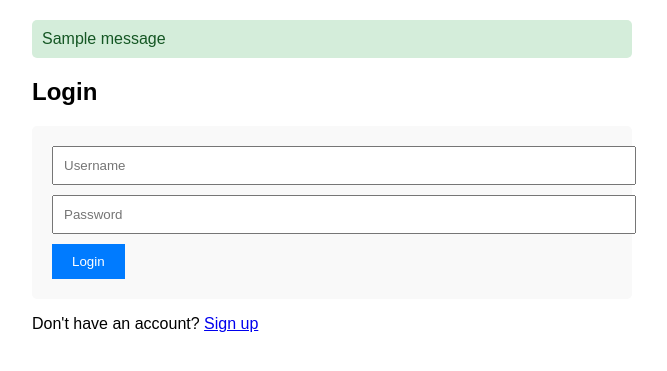
After one commit to 11x-x11/2024_Hachakthon, a Flask app: page /login in a window 1280 px wide. The commit adds this page. Shown: the top 371 px of the page, without its empty margins (308-975 px from the left). Run offline with Flask 3, Linux system fonts and the light colour scheme; one stand-in notice (Sample message) is shown.

Commit message:
login/signout

```diff
--- a/app.py
+++ b/app.py
@@ -1,59 +1,93 @@
-"""
-app.py contains all of the server application
-this is where you'll find all of the GET/POST request handlers
-the socket event handlers are inside of socket_routes.py
-"""
-
-from flask import Flask, render_template, request, redirect, url_for, session, abort
+from flask import Flask, render_template, request, redirect, url_for, session, abort, flash
 from flask_socketio import SocketIO, emit
 import secrets
+from db import db, User, init_db
 
 app = Flask(__name__)
+app.config['SECRET_KEY'] = secrets.token_hex()
+app.config['SQLALCHEMY_DATABASE_URI'] = 'sqlite:///users.db'
+app.config['SQLALCHEMY_TRACK_MODIFICATIONS'] = False
 
-# Secret key used to sign the session cookie
-app.config['SECRET_KEY'] = secrets.token_hex()
 socketio = SocketIO(app)
+init_db(app)
 
-# Don't remove this!!
-import socket_routes  # Import socket event handlers
+import socket_routes
 
-# Index page
 @app.route("/")
 def index():
-    return render_template("index.jinja")
+    print("DEBUG: Accessing index page")
+    return redirect(url_for('login'))
 
-# Login page
 @app.route("/login")
 def login():
+    print("DEBUG: Accessing login page")
     return render_template("login.jinja")
 
-# Handles a POST request when the user clicks the log in button
 @app.route("/login/user", methods=["POST"])
 def login_user():
-    # Placeholder for handling login logic
-    pass
+    print("DEBUG: Processing login request")
+    username = request.form.get('username')
+    password = request.form.get('password')
+    print(f"DEBUG: Login attempt - Username: {username}")
 
-# Signup page
+    user = User.query.filter_by(username=username).first()
+    if user and user.check_password(password):
+        session['username'] = username
+        print("DEBUG: Login successful")
+        flash('Login successful!', 'success')
+        return redirect(url_for('home'))
+    else:
+        print("DEBUG: Login failed")
+        flash('Invalid username or password', 'error')
+        return redirect(url_for('login'))
+
 @app.route("/signup")
 def signup():
+    print("DEBUG: Accessing signup page")
     return render_template("signup.jinja")
 
-# Handles a POST request when the user clicks the signup button
 @app.route("/signup/user", methods=["POST"])
 def signup_user():
-    # Placeholder for handling signup logic
-    pass
+    print("DEBUG: Processing signup request")
+    username = request.form.get('username')
+    password = request.form.get('password')
+    print(f"DEBUG: Signup attempt - Username: {username}")
 
-# Home page
+    existing_user = User.query.filter_by(username=username).first()
+    if existing_user:
+        print("DEBUG: Signup failed - Username already exists")
+        flash('Username already exists', 'error')
+        return redirect(url_for('signup'))
+    else:
+        new_user = User(username=username)
+        new_user.set_password(password)
+        db.session.add(new_user)
+        db.session.commit()
+        session['username'] = username
+        print("DEBUG: Signup successful")
+        flash('Signup successful!', 'success')
+        return redirect(url_for('home'))
+
 @app.route("/home")
 def home():
-    # Placeholder for home page logic
-    pass
+    print("DEBUG: Accessing home page")
+    if 'username' not in session:
+        print("DEBUG: Unauthorized access to home page - redirecting to login")
+        return redirect(url_for('login'))
+    return render_template("home.jinja", username=session['username'])
 
-# Handler for 404 errors
+@app.route("/logout")
+def logout():
+    print("DEBUG: Processing logout request")
+    session.pop('username', None)
+    flash('You have been logged out successfully', 'info')
+    return redirect(url_for('index'))
+
 @app.errorhandler(404)
 def page_not_found(_):
+    print("DEBUG: 404 error occurred")
     return render_template('404.jinja'), 404
 
 if __name__ == '__main__':
-    socketio.run(app)
+    print("DEBUG: Starting the application")
+    socketio.run(app, debug=True)
--- a/templates/base.jinja
+++ b/templates/base.jinja
@@ -1,15 +1,38 @@
+<!-- base.jinja -->
 <!DOCTYPE html>
-<html>
-    <head>
-        <title>HTML :)</title>
-        <script src="https://cdn.jsdelivr.net/npm/axios/dist/axios.min.js"></script>
-        <script src="https://code.jquery.com/jquery-3.6.0.min.js"></script>
-        <script src="https://cdn.jsdelivr.net/npm/js-cookie@2/src/js.cookie.min.js"></script>
-        {% block head %} {% endblock %}
-        <link rel="stylesheet" href="{{ url_for('static', filename='css/font.css') }}">
-    </head>
-    <body>
-        <!-- The content from any other page goes here -->
-        {% block content %} {% endblock %}
-    </body>
+<html lang="en">
+<head>
+    <meta charset="UTF-8">
+    <meta name="viewport" content="width=device-width, initial-scale=1.0">
+    <title>{% block title %}Flask Auth App{% endblock %}</title>
+    <style>
+        body { font-family: Arial, sans-serif; margin: 0; padding: 20px; }
+        .container { max-width: 600px; margin: 0 auto; }
+        .flash-messages { margin-bottom: 20px; }
+        .flash-message { padding: 10px; margin-bottom: 10px; border-radius: 5px; }
+        .flash-success { background-color: #d4edda; color: #155724; }
+        .flash-error { background-color: #f8d7da; color: #721c24; }
+        .flash-info { background-color: #d1ecf1; color: #0c5460; }
+        form { background-color: #f9f9f9; padding: 20px; border-radius: 5px; }
+        input[type="text"], input[type="password"] { width: 100%; padding: 10px; margin-bottom: 10px; }
+        input[type="submit"] { background-color: #007bff; color: white; border: none; padding: 10px 20px; cursor: pointer; }
+        input[type="submit"]:hover { background-color: #0056b3; }
+    </style>
+</head>
+<body>
+    <div class="container">
+        {% with messages = get_flashed_messages(with_categories=true) %}
+            {% if messages %}
+                <div class="flash-messages">
+                    {% for category, message in messages %}
+                        <div class="flash-message flash-{{ category }}">{{ message }}</div>
+                    {% endfor %}
+                </div>
+            {% endif %}
+        {% endwith %}
+
+        {% block content %}
+        {% endblock %}
+    </div>
+</body>
 </html>
--- /dev/null
+++ b/templates/login.jinja
@@ -0,0 +1,13 @@
+{% extends "base.jinja" %}
+
+{% block title %}Login{% endblock %}
+
+{% block content %}
+    <h2>Login</h2>
+    <form action="{{ url_for('login_user') }}" method="post">
+        <input type="text" name="username" placeholder="Username" required>
+        <input type="password" name="password" placeholder="Password" required>
+        <input type="submit" value="Login">
+    </form>
+    <p>Don't have an account? <a href="{{ url_for('signup') }}">Sign up</a></p>
+{% endblock %}
```
Also changed, not shown: db.py (added, +20 -0 lines), templates/home.jinja (+9 -0 lines), templates/signup.jinja (added, +13 -0 lines), instance/users.db (added).
